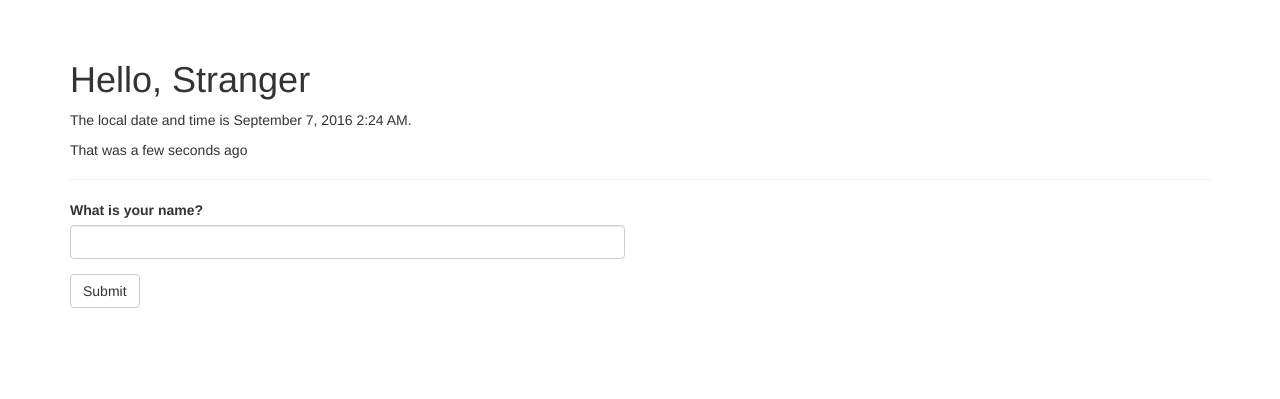
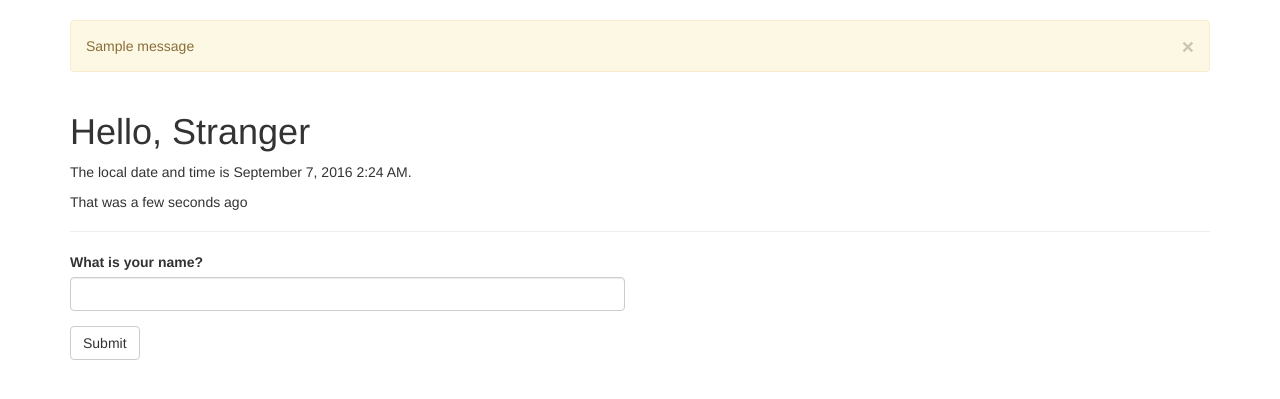
Before and after one commit to dtrodger/first_flask, a Flask app: page / in a window 1280 px wide. Shown: the part 52-451 px from the top of the page. Run offline with Flask 2, Linux system fonts and the light colour scheme; one stand-in notice (Sample message) is shown; some libraries are stand-ins or nearby versions.

Commit message:
adds flash messages to name changes in index view

```diff
--- a/hello.py
+++ b/hello.py
@@ -1,12 +1,5 @@
 from flask import Flask
-from flask import abort
-from flask import make_response
-from flask import redirect
-from flask import render_template
-from flask import request
-from flask import session
-from flask import url_for
-
+from flask import abort, flash, make_response, redirect, render_template, request, session, url_for
 from flask.ext.bootstrap import Bootstrap
 from flask.ext.moment import Moment
 from flask.ext.script import Manager
@@ -44,7 +37,11 @@ def internal_server_error(e):
 def index():
 	form = NameForm()
 	if form.validate_on_submit():
+		old_name = session.get('name')
+		if old_name is not None and old_name != form.name.data:
+			flash("You changed your name.")
 		session['name'] = form.name.data
+		form.name.data = ''
 		return redirect(url_for('index'))
 	return render_template('index.html', form=form, name=session.get('name'), current_time=datetime.utcnow())
 
--- a/templates/base.html
+++ b/templates/base.html
@@ -33,6 +33,12 @@
 
 {% block content %}
 <div class="container">
+	{% for message in get_flashed_messages() %}
+		<div class="alert alert-warning">
+			<button type="button" class="close" data-dismiss="alert">&times;</button>
+			{{ message }}
+		</div>
+	{% endfor %}
 	{% block page_content %}{% endblock %}
 </div>
 {% endblock %}
```
